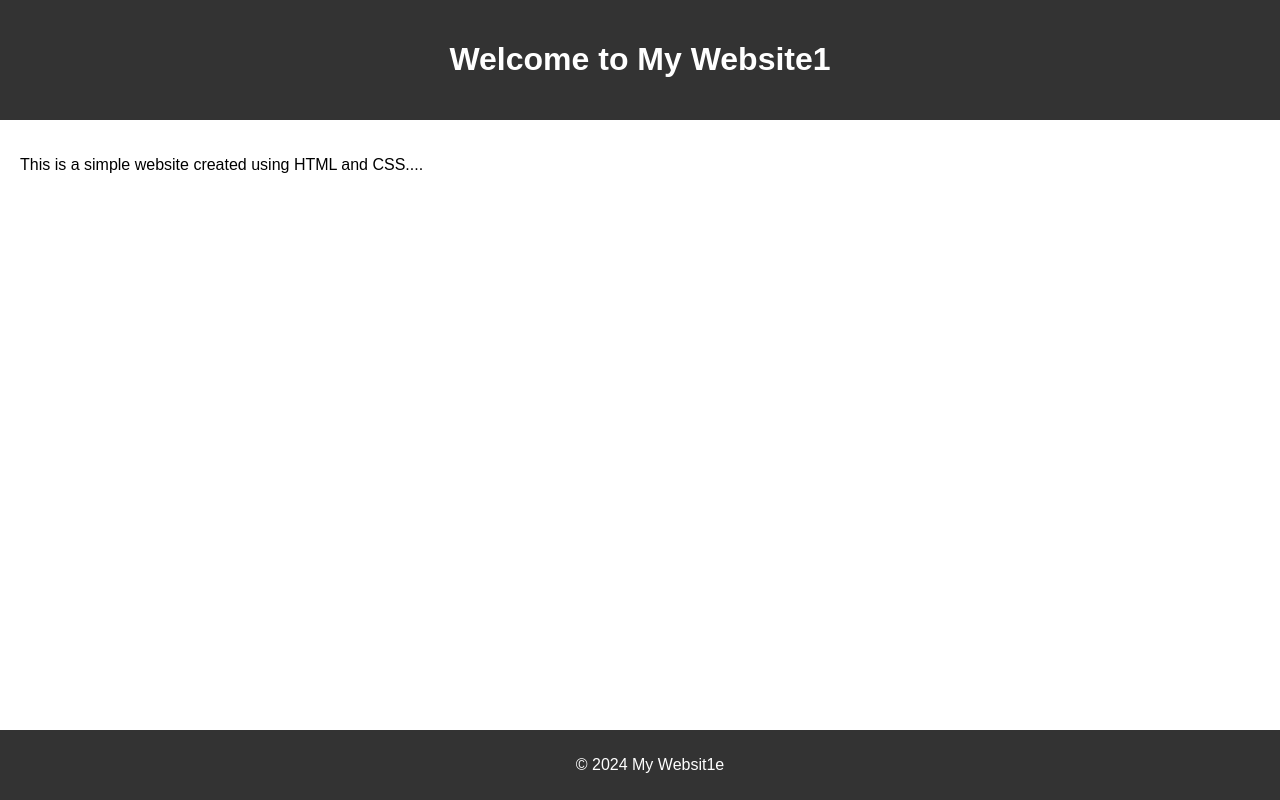
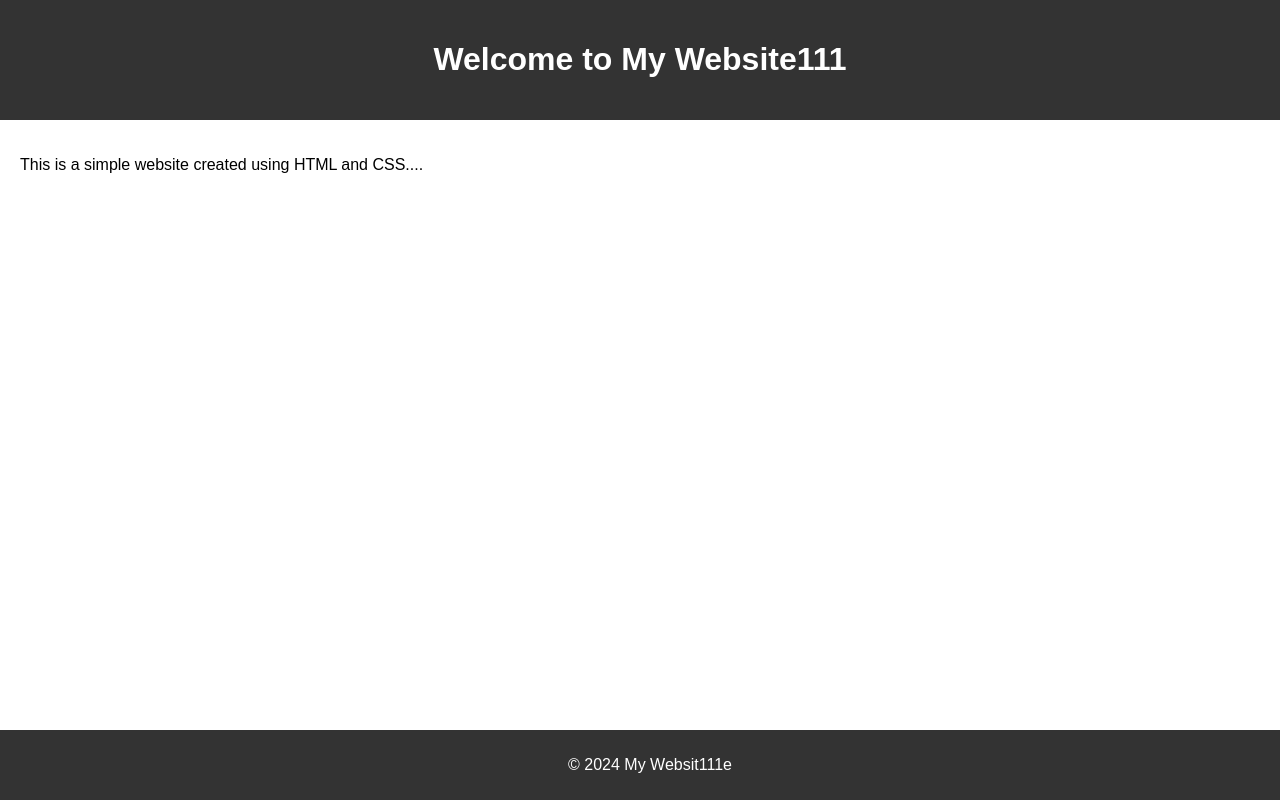
Before and after one commit to WASMEddy/Test2, a plain HTML site: page index.html in a window 1280 px wide. Drawn offline with Linux system fonts and the light colour scheme.

Commit message:
index.html

```diff
--- a/index.html
+++ b/index.html
@@ -3,18 +3,18 @@
 <head>
   <meta charset="UTF-8">
   <meta name="viewport" content="width=device-width, initial-scale=1.0">
-  <title>My Website</title>
+  <title>My Website111</title>
   <link rel="stylesheet" href="styles.css">
 </head>
 <body>
   <header>
-    <h1>Welcome to My Website1</h1>
+    <h1>Welcome to My Website111</h1>
   </header>
   <main>
     <p>This is a simple website created using HTML and CSS....</p>
   </main>
   <footer>
-    <p>&copy; 2024 My Websit1e</p>
+    <p>&copy; 2024 My Websit111e</p>
   </footer>
 </body>
 </html>
```
